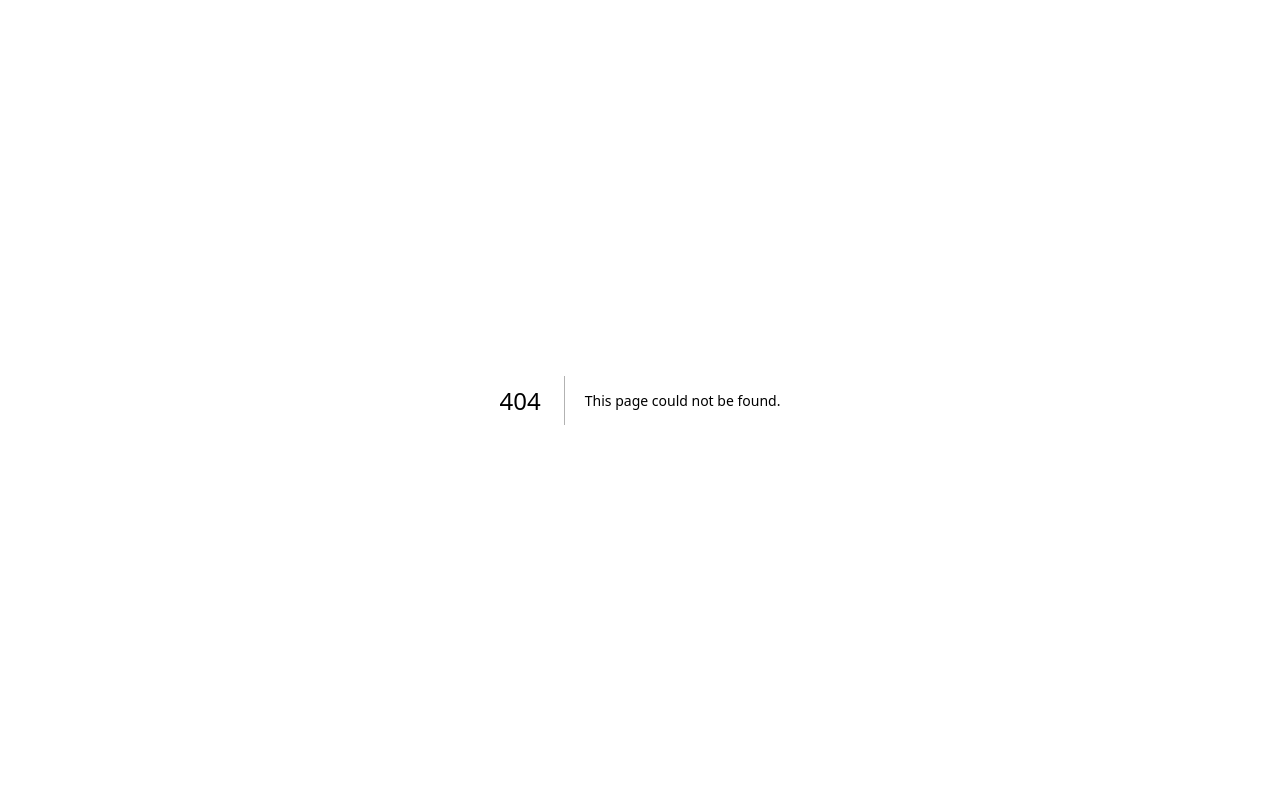
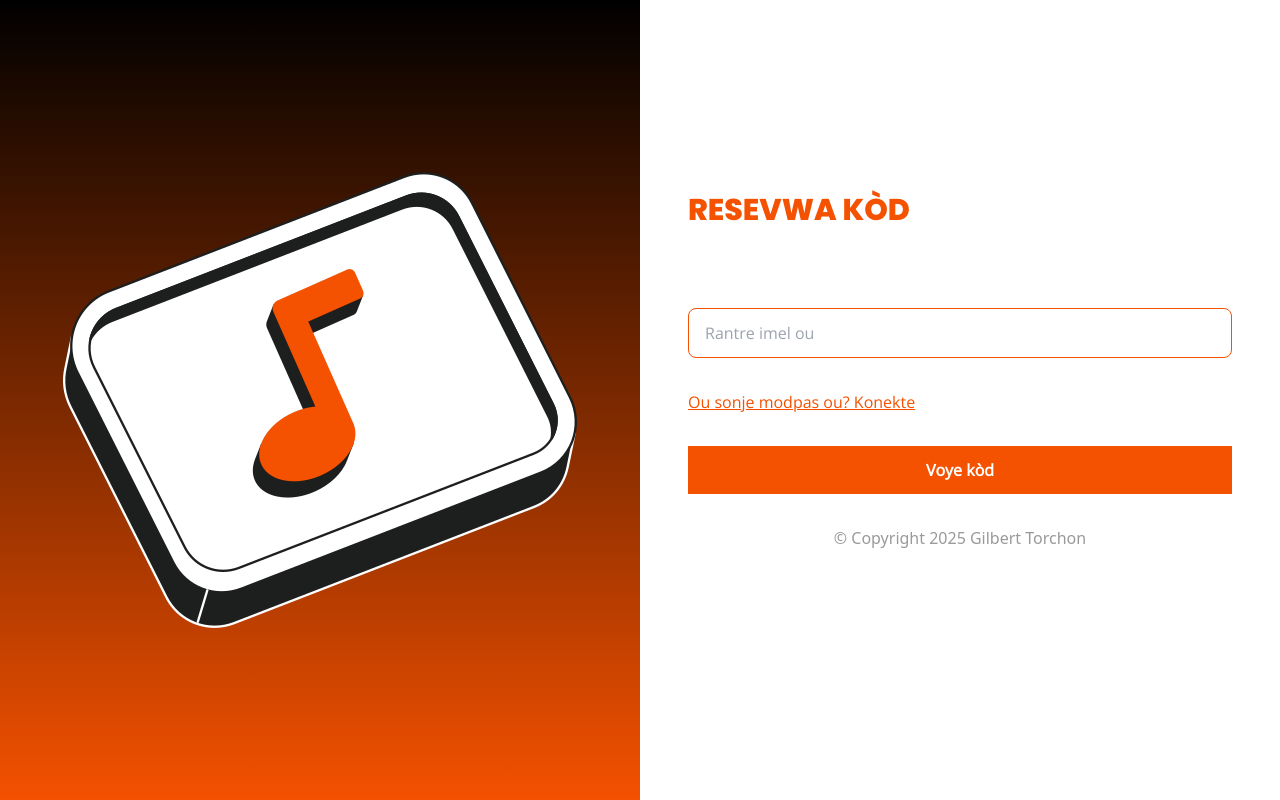
Before and after one commit to GilTorch/maestro-course-platform, a Next.js app: page /auth/forgot-password in a window 1280 px wide. Before the commit this address had no page. Built offline with nearby package versions, Linux system fonts and the light colour scheme.

Commit message:
Add forgot password screen UI

```diff
--- /dev/null
+++ b/src/app/auth/forgot-password/page.tsx
@@ -0,0 +1,26 @@
+import Input from "@/app/ui/auth/input";
+import MainHeading from "@/app/ui/auth/main-heading";
+import Link from "next/link";
+import PrimaryButton from "@/app/ui/auth/PrimaryButton";
+
+export default async function Page() {
+
+    return <div>
+        <MainHeading>RESEVWA KÒD</MainHeading>
+        <div className="mt-20">
+            <div className="mt-8">
+                <Input type="email" value="" placeholder="Rantre imel ou" alt="Email input" />
+            </div>
+        </div>
+        <div className="mt-8">
+            <Link href={'/auth/login'} className="text-headerColor font-bodyFont underline">
+                Ou sonje modpas ou? Konekte
+            </Link>
+        </div>
+        <div className="mt-8">
+            <PrimaryButton>
+                Voye kòd
+            </PrimaryButton>
+        </div>
+    </div>
+}
```
